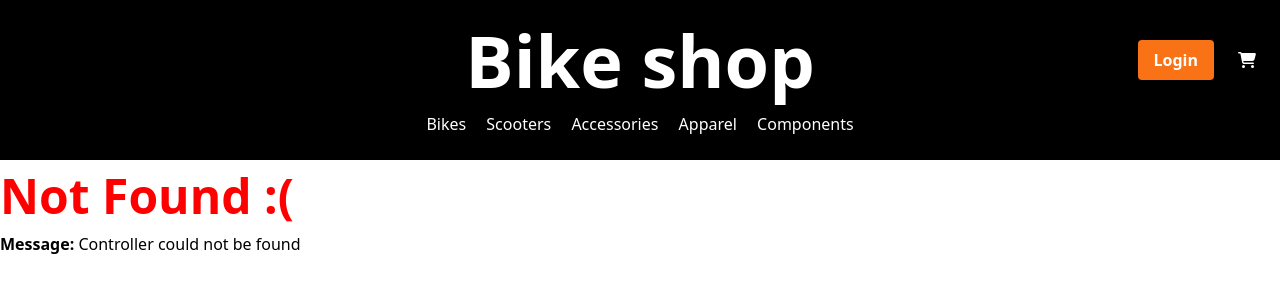
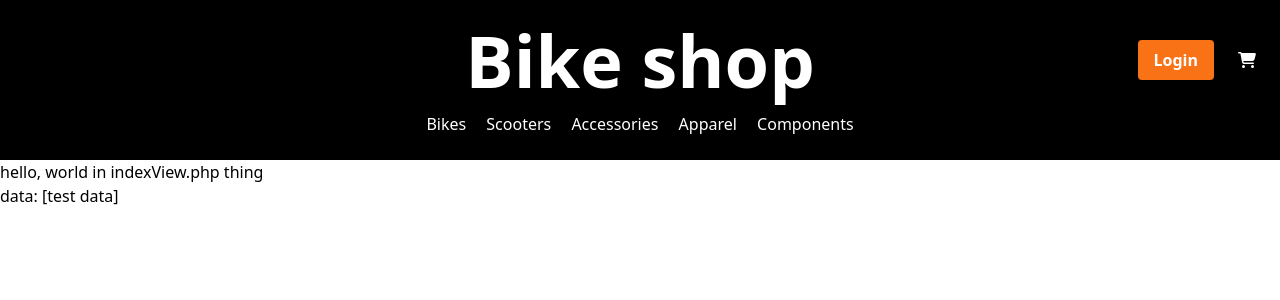
Before and after one commit to Parallax1738/bike-shop-2, a PHP site: page /bikes in a window 1280 px wide. Shown: the top 300 px of the page. Run offline with PHP 8.4, Linux system fonts and the light colour scheme; style sheets or scripts are compiled from the project's sources.

Commit message:
Created example BikesController because Arbnor hasn't seen the new .README

```diff
--- a/src/base/Router.php
+++ b/src/base/Router.php
@@ -3,6 +3,7 @@
 	require 'IHasIndexPage.php';
 	require '../controller/HomeController.php';
 	require '../controller/TestController.php';
+	require '../controller/BikesController.php';
 
 	class Router
 	{
@@ -16,6 +17,7 @@
 			$this->indexController = $homeController;
 			$this->controllerMap[ "home" ] = $homeController;
 			$this->controllerMap[ "test" ] = new TestController();
+			$this->controllerMap[ "bikes" ] = new BikesController();
 		}
 
 		public function manageUrl(MvcUri $uri) : void
--- /dev/null
+++ b/src/controller/BikesController.php
@@ -0,0 +1,18 @@
+<?php
+
+	class BikesController extends Controller implements IHasIndexPage
+	{
+		public function index(array $params) : void
+		{
+			//            echo "<form method='post' action='./'>
+			//                <input name='test' value='4' />
+			//                <input style='background-color: darkgrey;' type='submit' value='Submit' />
+			//            </form>";
+			$this->view('bikes', 'index', "[test data]");
+		}
+
+		public function test() : void
+		{
+			echo "<h1>Test</h1>";
+		}
+	}
--- /dev/null
+++ b/src/view/bikes/indexView.php
@@ -0,0 +1,4 @@
+<?php
+echo "<p>hello, world in indexView.php thing</p>";
+echo "<p>data: " . $data . "</p>";
+?>
```
Also changed, not shown: 1 other file.
